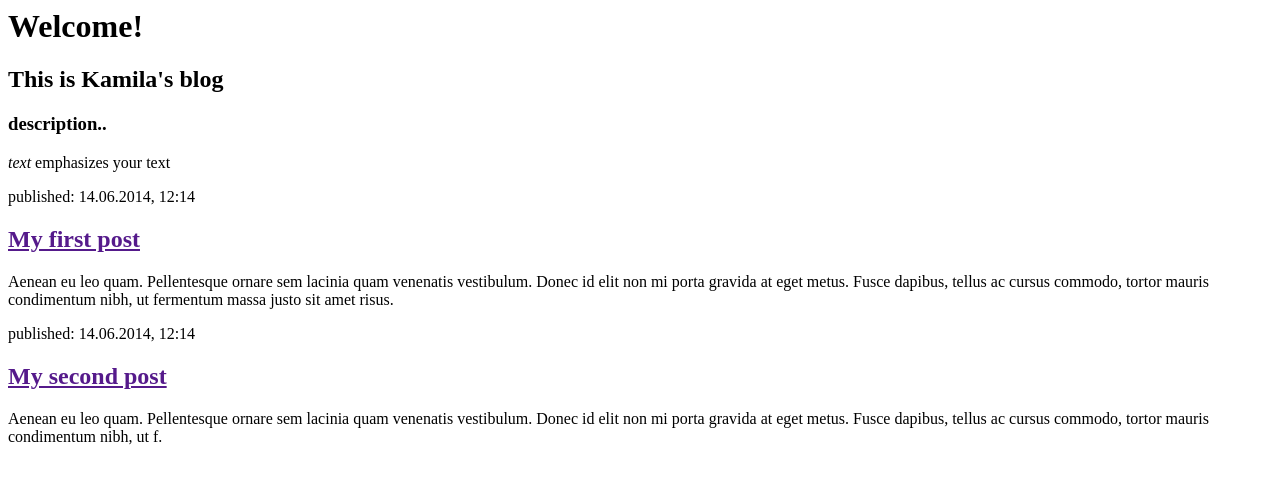
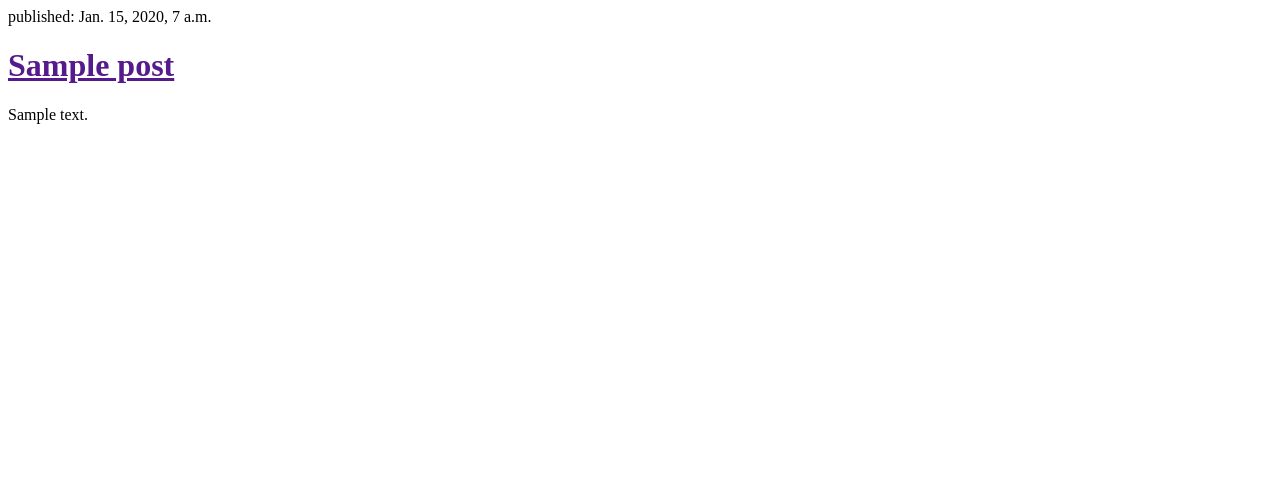
Before and after one commit to KamilaTW/my-first-blog, a Django app: template blog/templates/blog/post_list.html in a window 1280 px wide. Shown: the top 484 px of the page. Run offline with Django 3.2, Linux system fonts and the light colour scheme; the template is opened without the code that fills it: values that come from a table or form of the project are taken from there, others are empty; tables that the repository leaves empty hold one stand-in row (values such as "Sample post").

Commit message:
Modified templates to display posts from database.

```diff
--- a/blog/templates/blog/post_list.html
+++ b/blog/templates/blog/post_list.html
@@ -1,25 +1,15 @@
 <html>
-    <head>
+  <head>
         <title>Kamila's blog</title>
-    </head>
-    <body>
-        <div>
-            <h1>Welcome!</h1>
-            <h2>This is Kamila's blog</h2>
-            <h3>description..</h3>
-            <em>text</em> emphasizes your text
-        </div>
+  </head>
 
-        <div>
-            <p>published: 14.06.2014, 12:14</p>
-            <h2><a href="">My first post</a></h2>
-            <p>Aenean eu leo quam. Pellentesque ornare sem lacinia quam venenatis vestibulum. Donec id elit non mi porta gravida at eget metus. Fusce dapibus, tellus ac cursus commodo, tortor mauris condimentum nibh, ut fermentum massa justo sit amet risus.</p>
-        </div>
-
-        <div>
-            <p>published: 14.06.2014, 12:14</p>
-            <h2><a href="">My second post</a></h2>
-            <p>Aenean eu leo quam. Pellentesque ornare sem lacinia quam venenatis vestibulum. Donec id elit non mi porta gravida at eget metus. Fusce dapibus, tellus ac cursus commodo, tortor mauris condimentum nibh, ut f.</p>
-        </div>
-    </body>
+  <body>
+    {% for post in posts %}
+    <div>
+      <p>published: {{ post.published_date }}</p>
+      <h1><a href="">{{ post.title }}</a></h1>
+      <p>{{ post.text|linebreaks }}</p>
+    </div>
+    {% endfor %}
+  </body>
 </html>
--- a/blog/views.py
+++ b/blog/views.py
@@ -1,4 +1,7 @@
 from django.shortcuts import render
+from django.utils import timezone
+from .models import Post
 
 def post_list(request):
-    return render(request, 'blog/post_list.html', {})
+    posts = Post.objects.filter(published_date__lte=timezone.now()).order_by('published_date')
+    return render(request, 'blog/post_list.html', {'posts': posts})
```
